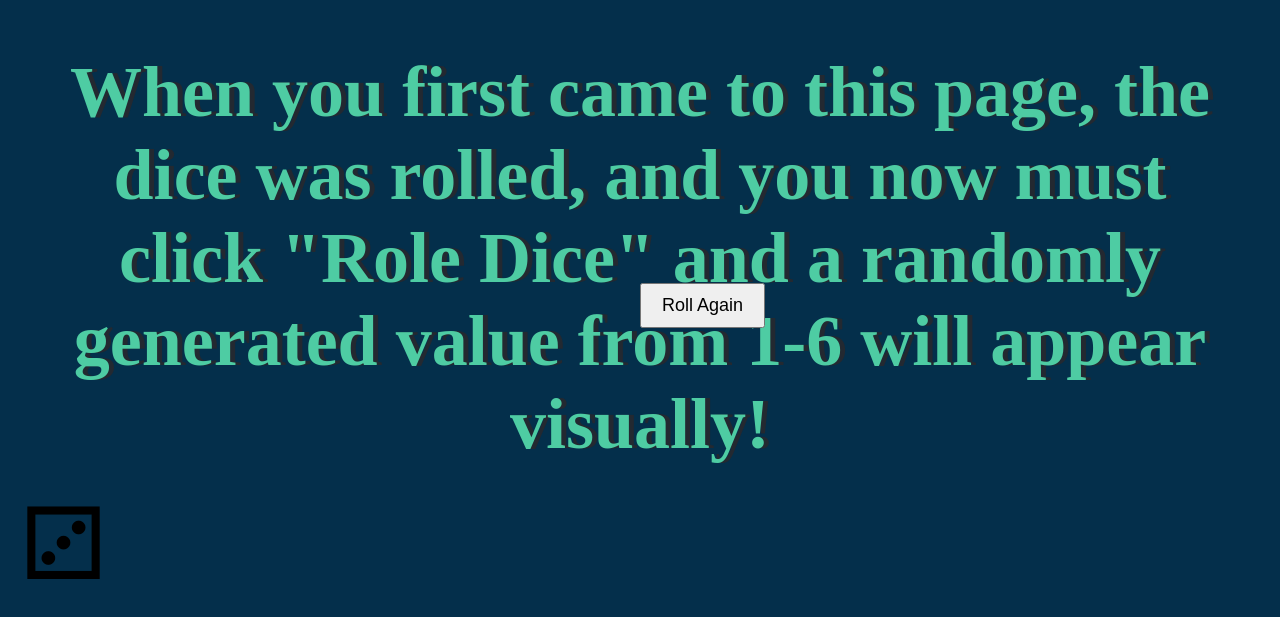
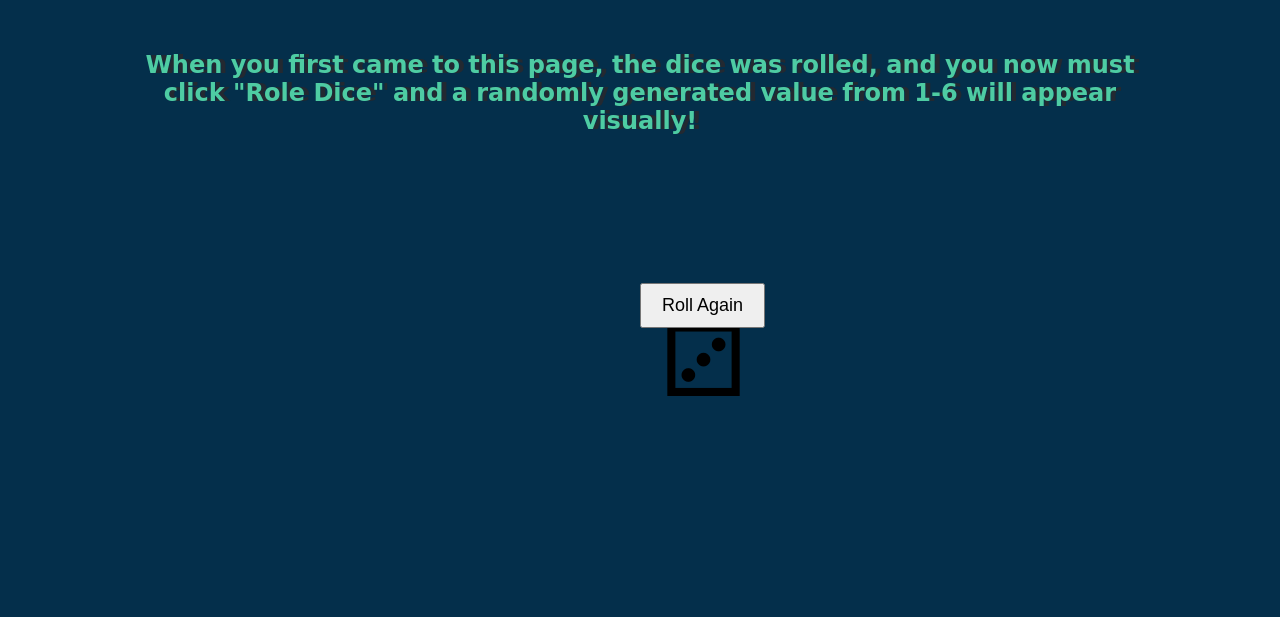
Before and after one commit to Golivares18/Dice-Roller, a plain HTML site: page index.html in a window 1280 px wide. Shown: the part 117-734 px from the top of the page. Drawn offline with Linux system fonts and the light colour scheme.

Commit message:
personal attempt4

```diff
--- a/mystyle.css
+++ b/mystyle.css
@@ -21,9 +21,9 @@
 
     h2 {
         margin:6px;
-        font-family: "Lobster";
+        font-family: "Lobster",cursive;
         text-shadow: 5px 0 #232931;
-        font-size: 4.5rem;
+        font-size: 2;
         color: #4ecca3;
         text-align: center;
     }
@@ -46,6 +46,11 @@
     .dice {
         font-size: 100px;
         margin: 20px;
+        position:absolute;
+        top: 50%;
+        left: 50%;
+        -ms-transform: translateY(-50%, -50%);
+        transform: translateY(-50%, -50%);
 
     }
     button {
```
